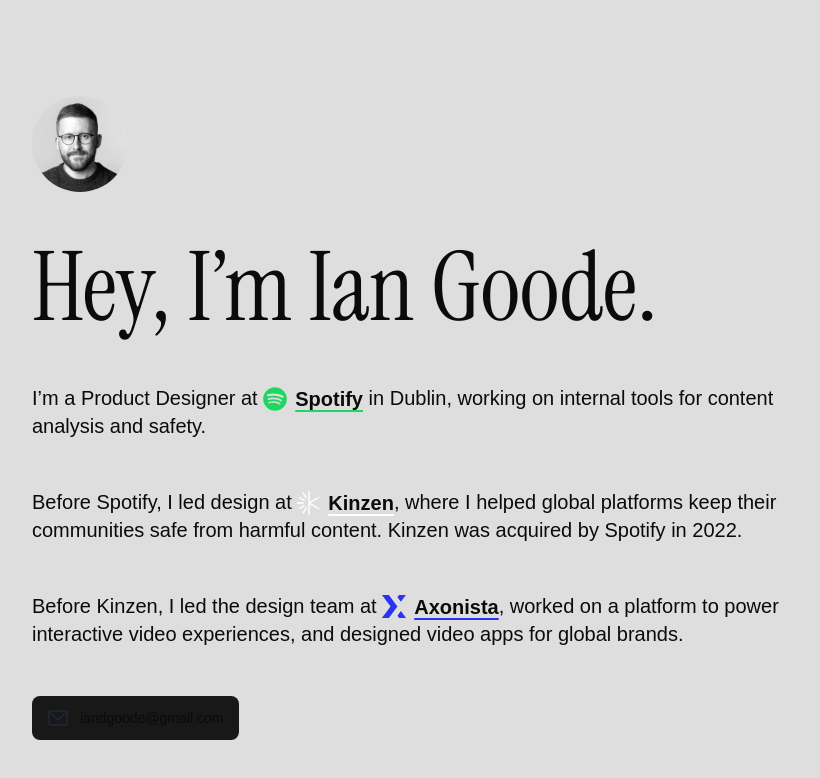
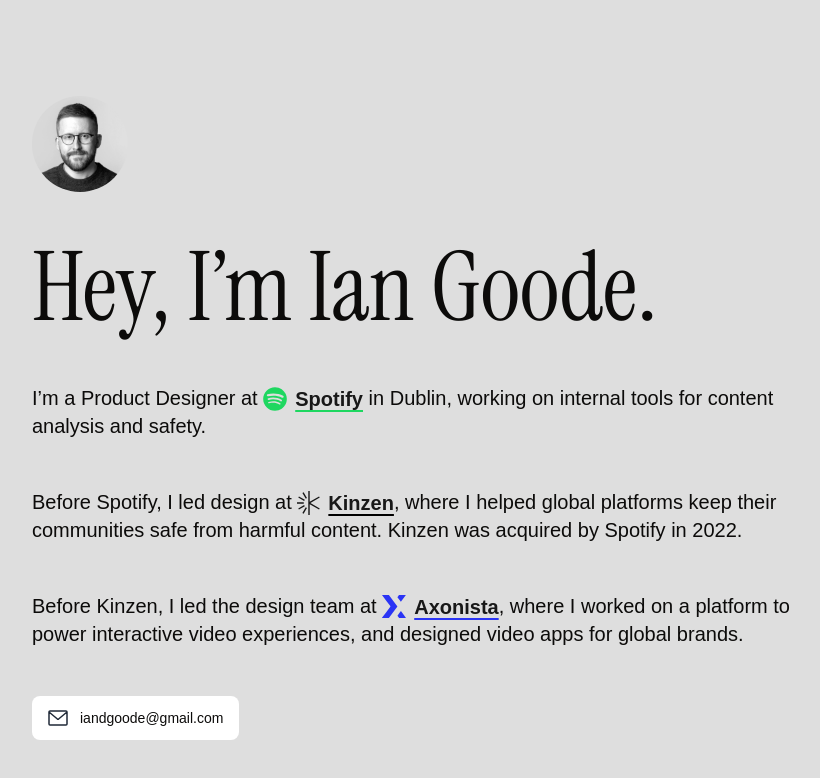
Before and after one commit to Lennington/personal-site, a Next.js app: page / in a window 1280 px wide. Shown: the top 778 px of the page, without its empty margins (224-1044 px from the left). Built offline with nearby package versions, Linux system fonts and the light colour scheme; a web font is replaced by a local one.

Commit message:
Updates light mode

```diff
--- a/app/page.tsx
+++ b/app/page.tsx
@@ -23,7 +23,7 @@
         <h1 className={`${fontTitle.className} text-5xl md:text-8xl max-w-3xl`}>Hey, I’m Ian Goode.</h1>
 
         <p className="md:text-xl max-w-3xl leading-relaxed">I’m a Product Designer at {' '}
-          <a href="https://open.spotify.com" target="_blank" className="inline-flex gap-x-2 items-center font-bold leading-none align-text-top decoration-spotify underline-offset-4 decoration-2 underline hover:text-white">
+          <a href="https://open.spotify.com" target="_blank" className="text-dark-base dark:text-light-base inline-flex gap-x-2 items-center font-bold leading-none align-text-top decoration-spotify underline-offset-4 decoration-2 underline hover:text-spotify">
             <svg xmlns="http://www.w3.org/2000/svg" width="24" height="24" fill="none"><g clip-path="url(#a)"><path fill="#1ED760" d="M18.992 10.659C15.182 8.396 8.898 8.189 5.26 9.292a1.105 1.105 0 1 1-.642-2.116C8.794 5.91 15.734 6.154 20.12 8.757a1.106 1.106 0 0 1-1.128 1.902Zm-.125 3.35a.922.922 0 0 1-1.268.304c-3.176-1.952-8.02-2.518-11.777-1.377a.923.923 0 0 1-1.15-.614.923.923 0 0 1 .615-1.15c4.292-1.302 9.629-.67 13.277 1.571.433.267.57.834.303 1.267Zm-1.446 3.22a.736.736 0 0 1-1.013.244c-2.776-1.696-6.27-2.079-10.383-1.14a.736.736 0 1 1-.328-1.435c4.502-1.03 8.364-.586 11.48 1.317a.737.737 0 0 1 .244 1.013ZM12 .18C5.472.181.18 5.473.18 12c0 6.528 5.292 11.82 11.82 11.82 6.527 0 11.818-5.292 11.818-11.82C23.82 5.473 18.528.18 12 .18Z"/></g><defs><clipPath id="a"><path fill="#fff" d="M0 0h24v24H0z"/></clipPath></defs></svg>
             Spotify
           </a>
@@ -31,22 +31,22 @@
         </p>
 
         <p className="md:text-xl max-w-3xl leading-relaxed">Before Spotify, I led design at {' '}
-          <a href="https://www.kinzen.com/" target="_blank" className="inline-flex gap-x-2 items-center font-bold leading-none align-text-top decoration-kinzen underline-offset-4 decoration-2 underline hover:text-white">
-            <svg xmlns="http://www.w3.org/2000/svg" width="23" height="24" fill="none"><path fill="#fff" fill-rule="evenodd" d="m22.04 5.386.709 1.215-9.343 5.395 9.343 5.394-.71 1.215-9.334-5.394V24h-1.41V0h1.41v10.78l9.334-5.394ZM6.611 1.257l-1.214.701 3.385 5.863 1.213-.701-3.384-5.863ZM0 11.294h6.77v1.402H0v-1.402ZM7.114 14l-5.862 3.385.7 1.214 5.863-3.385-.7-1.214ZM5.38 22.04l3.385-5.863v.002l1.214.7-3.385 5.863-1.214-.702ZM1.26 6.605l.702-1.215 5.863 3.386-.702 1.213-5.862-3.384Z" clip-rule="evenodd"/></svg>
+          <a href="https://www.kinzen.com/" target="_blank" className="text-dark-base dark:text-light-base inline-flex gap-x-2 items-center font-bold leading-none align-text-top decoration-black dark:decoration-kinzen underline-offset-4 decoration-2 underline hover:text-black dark:hover:text-white">
+            <svg xmlns="http://www.w3.org/2000/svg" width="23" height="24" fill="none"><path fill="currentColor" fill-rule="evenodd" d="m22.04 5.386.709 1.215-9.343 5.395 9.343 5.394-.71 1.215-9.334-5.394V24h-1.41V0h1.41v10.78l9.334-5.394ZM6.611 1.257l-1.214.701 3.385 5.863 1.213-.701-3.384-5.863ZM0 11.294h6.77v1.402H0v-1.402ZM7.114 14l-5.862 3.385.7 1.214 5.863-3.385-.7-1.214ZM5.38 22.04l3.385-5.863v.002l1.214.7-3.385 5.863-1.214-.702ZM1.26 6.605l.702-1.215 5.863 3.386-.702 1.213-5.862-3.384Z" clip-rule="evenodd"/></svg>
             Kinzen
           </a>
           , where I helped global platforms keep their communities safe from harmful content. Kinzen was acquired by Spotify in 2022.
         </p>
 
         <p className="md:text-xl max-w-3xl leading-relaxed">Before Kinzen, I led the design team at {' '}
-          <a href="https://www.axonista.com/" target="_blank" className="inline-flex gap-x-2 items-center font-bold leading-none align-text-top decoration-axonista underline-offset-4 decoration-2 underline hover:text-white">
+          <a href="https://www.axonista.com/" target="_blank" className="text-dark-base dark:text-light-base inline-flex gap-x-2 items-center font-bold leading-none align-text-top decoration-axonista underline-offset-4 decoration-2 underline hover:text-axonista">
             <svg xmlns="http://www.w3.org/2000/svg" width="24" height="23" fill="none"><path fill="#2A34F5" d="M0 0h6.53c.235 0 .411.059.529.235 2.706 3.647 5.47 7.294 8.176 10.942.177.235.118.352 0 .529C12.53 15.353 9.765 19 7.06 22.647c-.118.118-.294.235-.412.235H0c.059-.117.118-.235.176-.294C2.882 19 5.588 15.353 8.294 11.765c.177-.236.177-.412 0-.647C5.588 7.529 2.882 3.882.176.294.118.235.06.176 0 0Zm24 22.941h-6.53c-.235 0-.411-.059-.529-.294a42.13 42.13 0 0 0-1.47-1.941c1.117-1.53 2.294-3.059 3.47-4.588A254.22 254.22 0 0 0 24 22.94ZM18.882 6.824c-1.176-1.53-2.294-3.06-3.47-4.589L17 .118c.059-.06.177-.06.235-.06h6.53c.058 0 .058 0 .117.06a395.002 395.002 0 0 1-5 6.706Z"/></svg>
             Axonista
           </a>
-          , worked on a platform to power interactive video experiences, and designed video apps for global brands.
+          , where I worked on a platform to power interactive video experiences, and designed video apps for global brands.
         </p>
 
-        <a href="mailto:iandgoode@gmail.com" class="flex flex-none basis-auto items-center gap-3 bg-darkGrey-base focus:outline-none focus:ring-2 focus:ring-gray-300 rounded-lg px-4 py-3 text-sm dark:bg-darkGrey-base dark:text-white dark:hover:bg-darkGrey-highlight dark:focus:ring-gray-600">
+        <a href="mailto:iandgoode@gmail.com" class="flex flex-none basis-auto items-center gap-3 bg-white dark:bg-dark-base focus:outline-none focus:ring-2 focus:ring-gray-600 dark:focus:ring-gray-300 rounded-lg px-4 py-3 text-sm dark:bg-dark-base dark:text-white hover:bg-gray-100 dark:hover:bg-dark-highlight">
           <svg class="w-[20px] h-[20px] text-gray-800 dark:text-white" aria-hidden="true" xmlns="http://www.w3.org/2000/svg" fill="none" viewBox="0 0 20 16">
             <path stroke="currentColor" stroke-linecap="round" stroke-linejoin="round" stroke-width="1.5" d="m19 2-8.4 7.05a1 1 0 0 1-1.2 0L1 2m18 0a1 1 0 0 0-1-1H2a1 1 0 0 0-1 1m18 0v12a1 1 0 0 1-1 1H2a1 1 0 0 1-1-1V2"/>
           </svg>
--- a/tailwind.config.ts
+++ b/tailwind.config.ts
@@ -9,8 +9,10 @@
   theme: {
     extend: {
       colors: {
-        'darkGrey-base': '#181818',
-        'darkGrey-highlight': '#202020',
+        'dark-base': '#181818',
+        'dark-highlight': '#202020',
+        'light-base': '#FCFBFA',
+        'light-highlight': '#FFFFFF',
         'spotify': '#1ED760',
         'kinzen': '#FFFFFF',
         'axonista': '#2A34F5'
```
